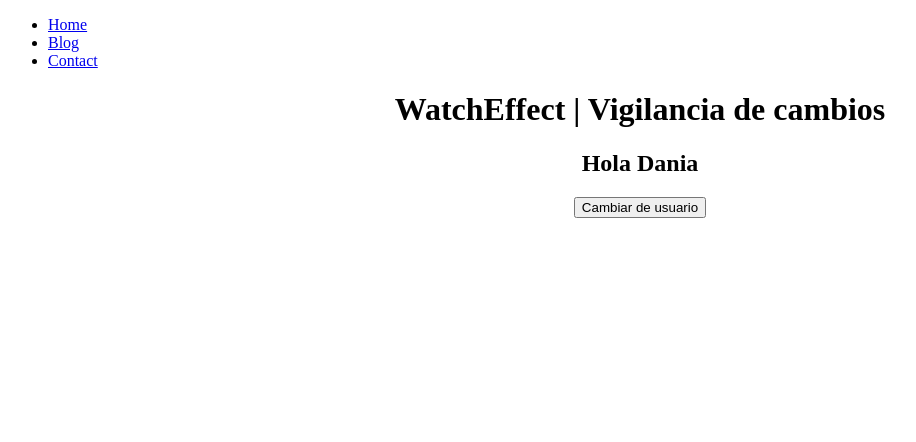
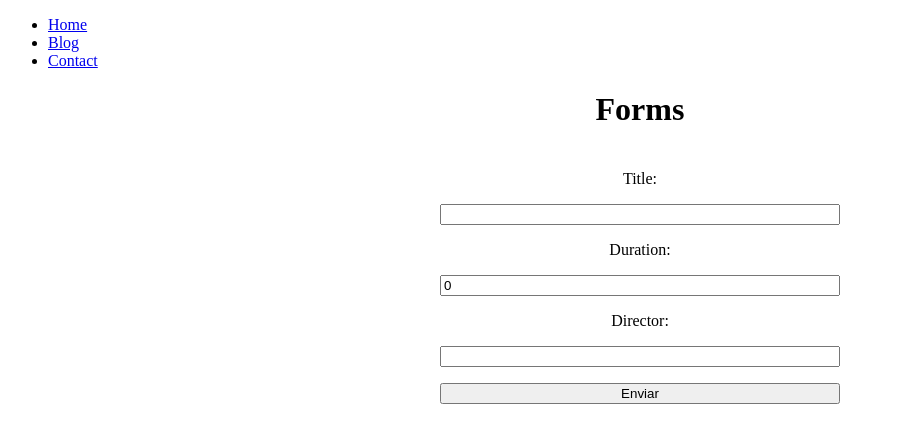
Before and after one commit to arelys25/curso-vue.js, a Vue app: page / in a window 1280 px wide. Shown: the top 442 px of the page, without its empty margins (0-916 px from the left). Built offline with nearby package versions, Linux system fonts and the light colour scheme.

Commit message:
Creación de formularios con validaciones sencillas

```diff
--- a/src/App.vue
+++ b/src/App.vue
@@ -9,59 +9,65 @@
 
    <div class="father">
 
-     <h1>WatchEffect | Vigilancia de cambios</h1>
+     <h1>Forms</h1>
 
-     <h2>Hola {{ userName2.name }}</h2>
+     <!-- submit es el evento de enviar el formulario. Cuando se envie el formulario se mandará a llamar la función handleSubmit -->
+      <!-- .prevent sirve para prevenir el comportamiento por defecto de enviar (que se recargue y borre todo el formulario al enviar) -->
+     <form class="form" @submit.prevent="handleSubmit">
+      <label for="title">Title: </label>
+      <input v-model="movie.title" type="text" id="title">
 
-     <button @click="setName2">Cambiar de usuario</button>
+      <label for="duration">Duration: </label>
+      <input v-model="movie.duration" type="number" id="duration">
+
+      <label for="director">Director: </label>
+      <input v-model="movie.director" type="text" id="director">
+
+      <button>Enviar</button>
+
+     </form>
 
    </div>
   </div>
 </template>
 
 <script setup>
-  import { computed, ref, watch, watchEffect } from 'vue';
-  import HeaderComponent from './components/HeaderComponent.vue';
-  import ChildComponent from './components/ChildComponent.vue';
+  import { reactive } from 'vue';
+import HeaderComponent from './components/HeaderComponent.vue';
 
-  const userName = ref({name:'Arely'})
-
-  const userName2 = ref({name:'Dania'})
-
-  const setName = () => {
-    userName.value.name = 'Alexis'
-  };
-
-  const setName2 = () => {
-    userName2.value.name = 'Ashly'
-  };
-
-  // watch nos avisa o vigila una variable que nosotros querramos
-  // el primer parametro es la variable a vigilar (useName)
-  // el segundo parámetro será un callback, la función que querramos ejecutar cuando cambie la variable
-  // si queremos hacer que el watch no espere a que se cambie, es decir, que se ejecute desde el primer momento, agregaremos un tercer argumento
-  // el tercer argumento será un objeto que tiene opciones
-  watch(userName,(newValue, oldValue) => {
-    // acceder a valores nuevos y antiguos
-    console.log('User Name modified', newValue,oldValue)
-  }, {
-    // inmediate hace que se ejecute inmediatamente
-    inmediate: true,
-    deep:true // se usa para especificar que queremos tambien vigilar los comportamientos internos de un objeto
+  // rective es lo mismo que rev solo que reactive se usa para objetos
+  const movie = reactive({
+    title:'',
+    duration: 0,
+    director:''
   });
 
-  // en el watch effect no se necesita poner como argumento la variable a vigilar, ya con el simple hecho de mencionarla en la funcion es suficiente
-  watchEffect(
-    () => {
-      console.log('User Name modified to: ',userName2.value.name);
+  const handleSubmit = () => {
+    // hacer validaciones || = or, ! = si no existe...
+    if (!movie.title || !movie.duration || !movie.director){
+      alert('Rellena todos los campos por favor');
+      return; // que se salga de la funcion si no se llena el formulario correctamente
     }
-  );
+    console.log(movie)
+  }
 
 </script>
+
 <style scoped>
- .father{
-  align-items: center;
+ .father {
   text-align: center;
+  /* align-items aquí no funciona si no es display: flex, puedes quitarlo */
+ }
+
+ .form {
+  display: flex;
+  flex-direction: column;
+  gap: 1rem;
+
+  width: 100%;           /* Ocupa el espacio disponible... */
+  max-width: 400px;      /* ...pero detente al llegar a 400px */
+  margin: 0 auto;        /* Centra el formulario horizontalmente */
+  padding: 20px;         /* Un poco de espacio interno opcional */
  }
 
 </style>
```
